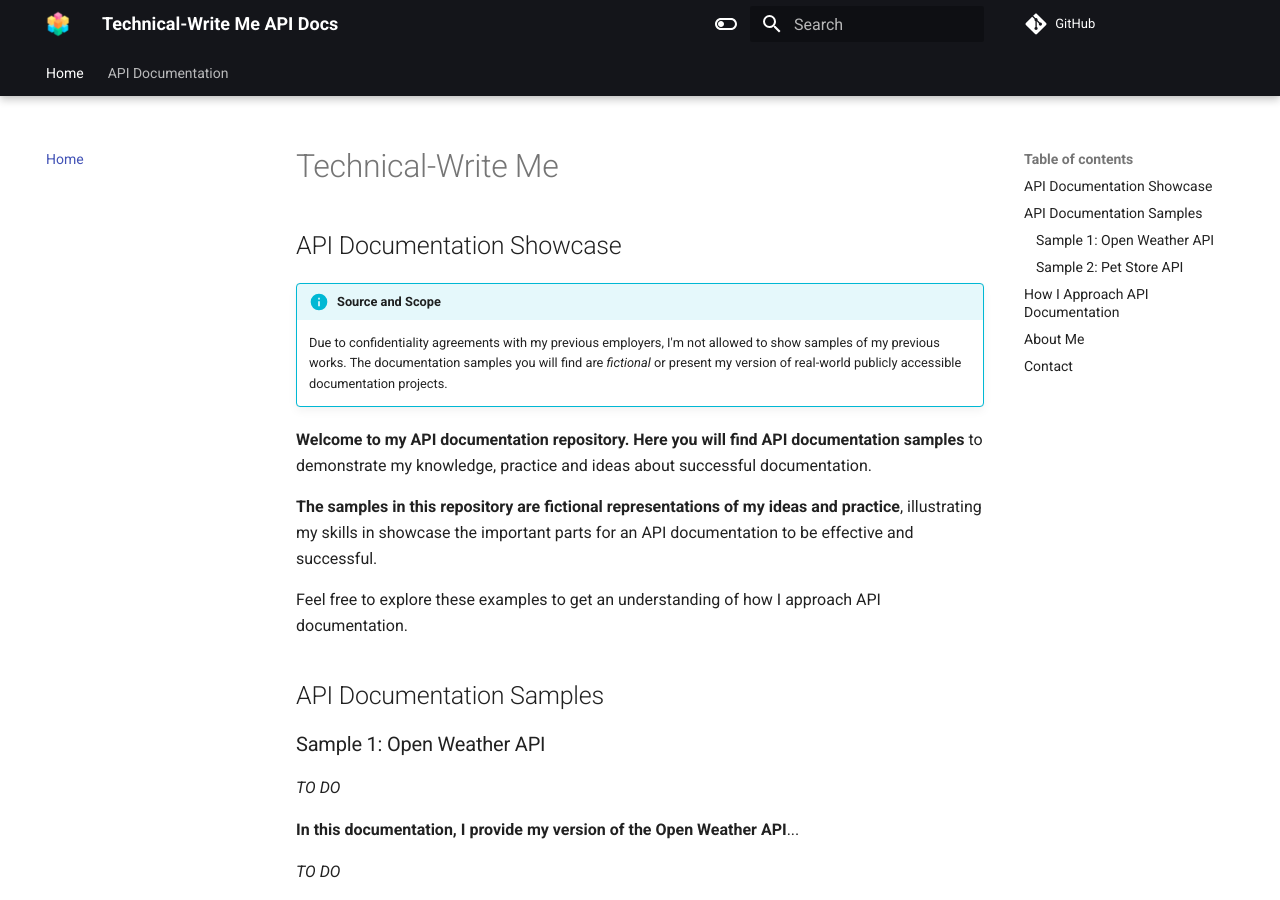
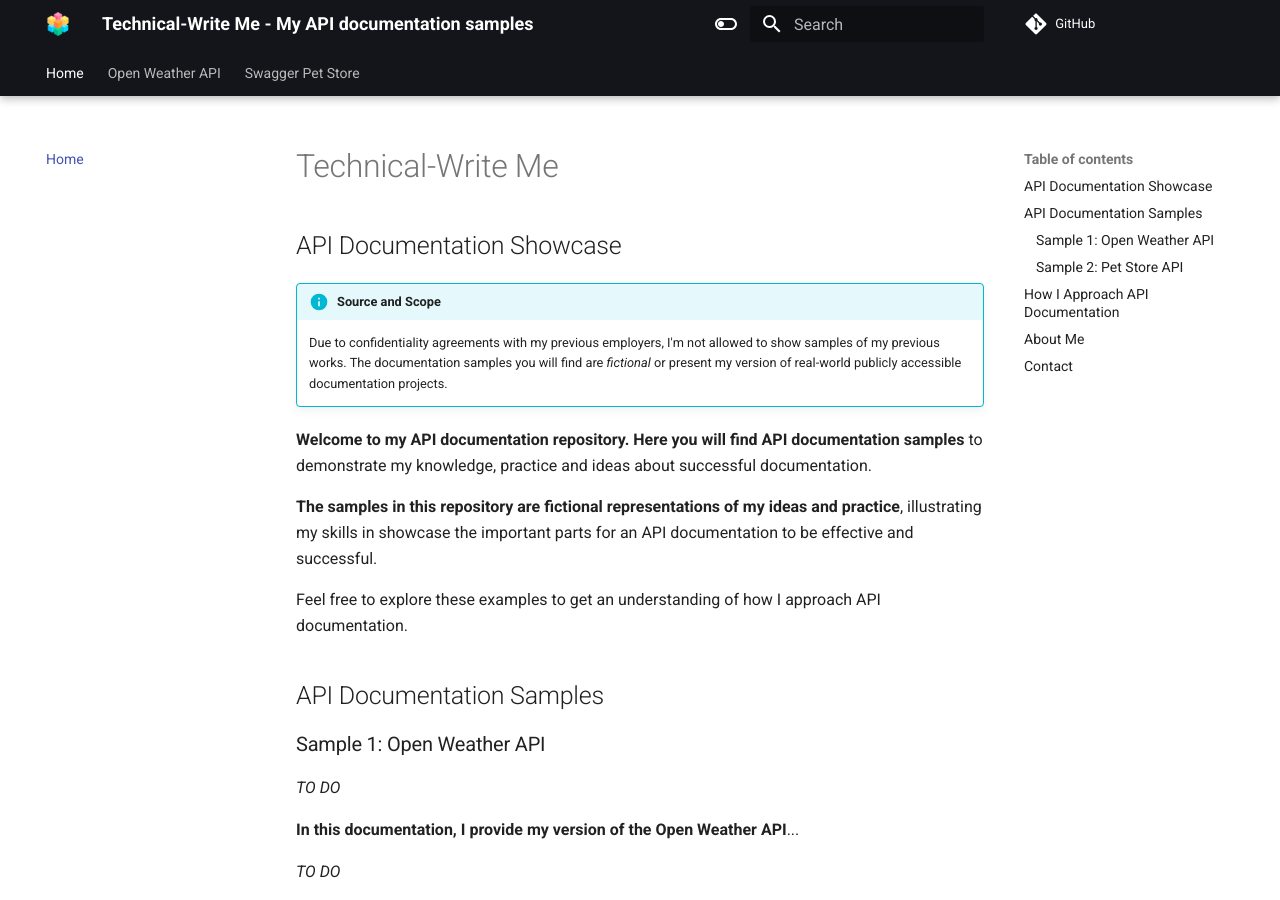
Before and after one commit to javierhf/api-documentation-showcase, an MkDocs documentation site: the page built from docs/index.md, in a window 1280 px wide and 900 px high. Built offline with MkDocs 1.6.1 and Material for MkDocs 9.7.7, drawn with Linux system fonts in a browser that asks for light colours; comment, search, counter and statistics services are not loaded.

Commit message:
Change site title and metadata

```diff
--- a/mkdocs.yml
+++ b/mkdocs.yml
@@ -1,9 +1,9 @@
 # Project information
-site_name: Technical-Write Me API Docs
+site_name: Technical-Write Me - My API documentation samples
 # site_url:
 site_author: Javier Hernández Fernández
 site_description: >-
-  API documentation showcase
+  My API documentation showcase as Senior Technical Writer and Documentation Manager.
 
 # Repository
 # repo_name:
@@ -107,6 +107,5 @@ markdown_extensions:
 # Page tree
 nav:
   - Home: index.md
-  - API Documentation:
-      - Openweather API: openweather/index.md
-      - Swagger Pet Store: swagger-pet-store/index.md
+  - Open Weather API: openweather/index.md
+  - Swagger Pet Store: swagger-pet-store/index.md
```
Also changed, not shown: README.md (+2 -0 lines).
